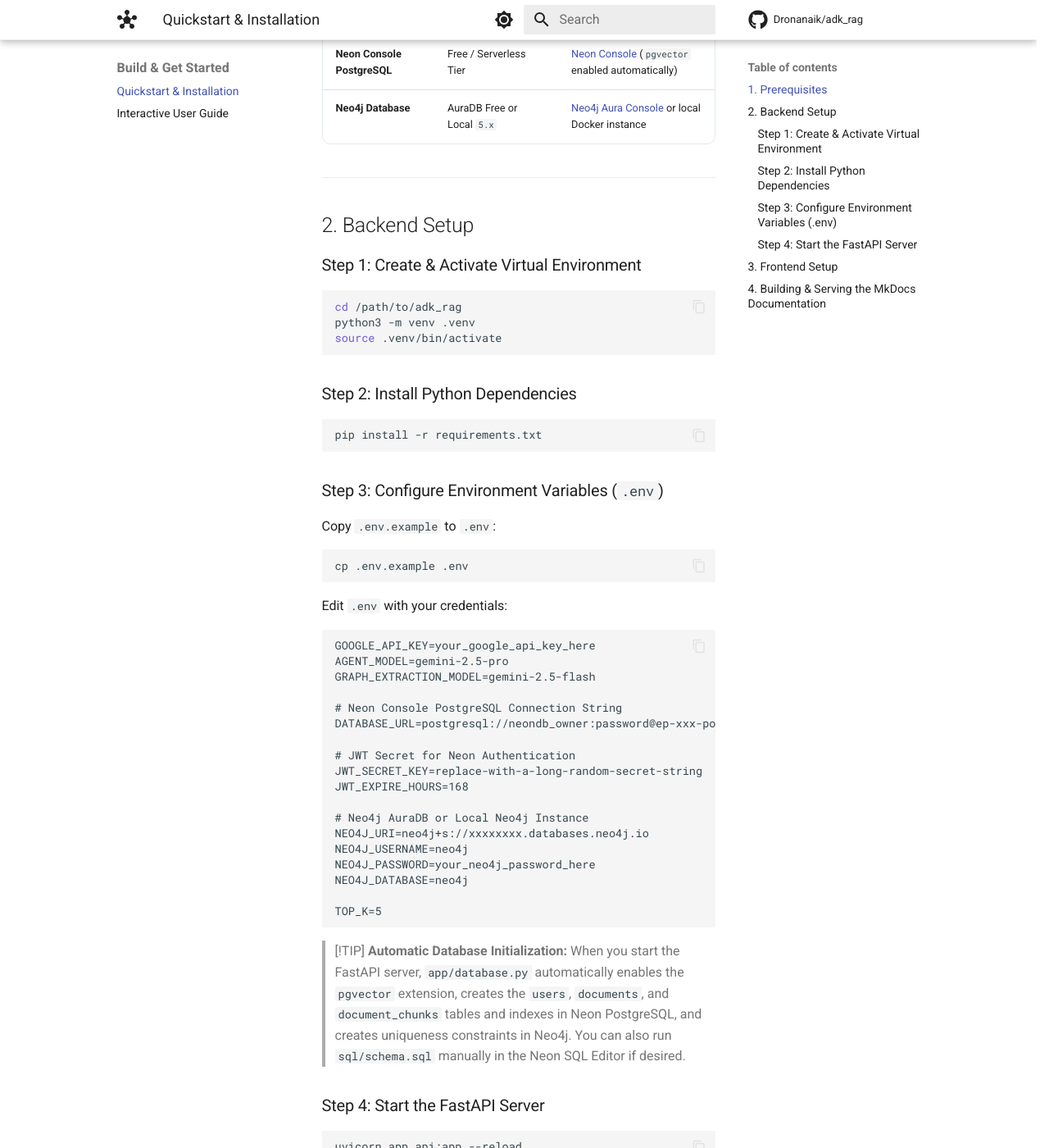
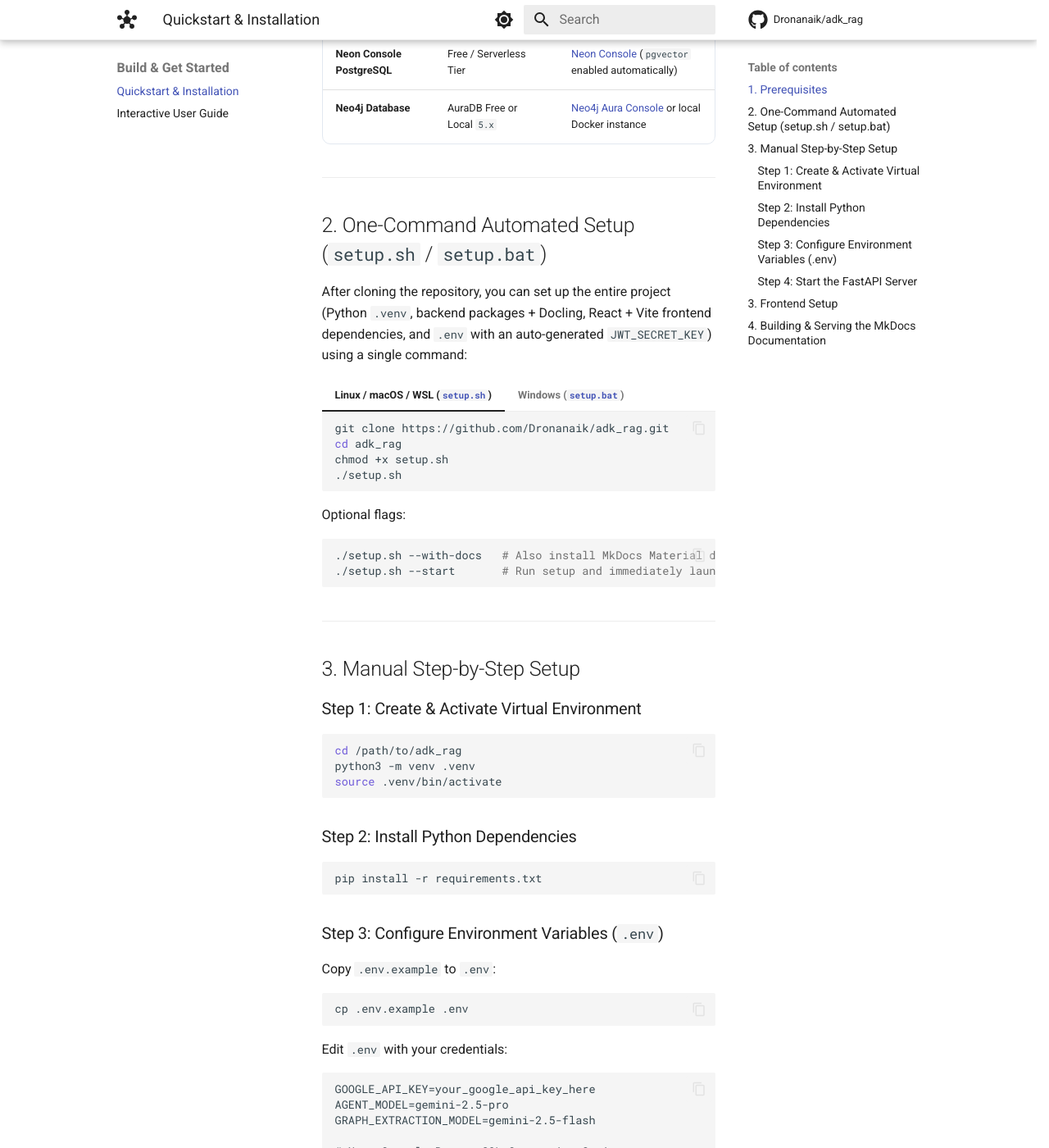
Before and after one commit to Dronanaik/adk_rag, an MkDocs documentation site: the page built from docs/INSTALLATION.md, in a window 1280 px wide and 1400 px high, scrolled down 736 px. Shown: the whole window at 82% size. Built offline with MkDocs 1.6.1 and Material for MkDocs 9.7.7, drawn with Linux system fonts in a browser that asks for light colours; comment, search, counter and statistics services are not loaded.

Commit message:
chore(setup): add cross-platform setup.sh and setup.bat one-command installer

````diff
--- a/docs/INSTALLATION.md
+++ b/docs/INSTALLATION.md
@@ -16,7 +16,42 @@
 
 ---
 
-## 2. Backend Setup
+## 2. One-Command Automated Setup (`setup.sh` / `setup.bat`)
+
+After cloning the repository, you can set up the entire project (Python `.venv`, backend packages + Docling, React + Vite frontend dependencies, and `.env` with an auto-generated `JWT_SECRET_KEY`) using a single command:
+
+=== "Linux / macOS / WSL (`setup.sh`)"
+
+    ```bash
+    git clone https://github.com/Dronanaik/adk_rag.git
+    cd adk_rag
+    chmod +x setup.sh
+    ./setup.sh
+    ```
+
+    Optional flags:
+    ```bash
+    ./setup.sh --with-docs   # Also install MkDocs Material documentation packages
+    ./setup.sh --start       # Run setup and immediately launch Backend (8000) + Frontend (5173)
+    ```
+
+=== "Windows (`setup.bat`)"
+
+    ```bat
+    git clone https://github.com/Dronanaik/adk_rag.git
+    cd adk_rag
+    setup.bat
+    ```
+
+    Optional flags:
+    ```bat
+    setup.bat --with-docs    :: Also install MkDocs Material documentation packages
+    setup.bat --start        :: Run setup and immediately launch Backend (8000) + Frontend (5173)
+    ```
+
+---
+
+## 3. Manual Step-by-Step Setup
 
 ### Step 1: Create & Activate Virtual Environment
 
````
Also changed, not shown: RELEASE_NOTES.md (+3 -0 lines), docs/RELEASE_NOTES.md (+3 -0 lines), 3 other files.
